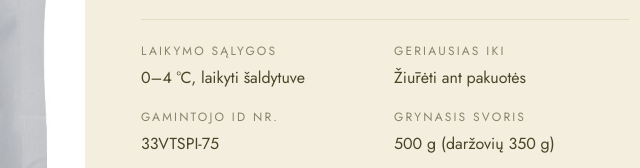
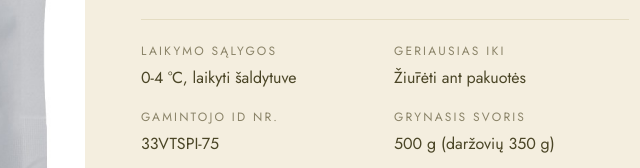
Before and after one commit to uktveris/sauer, a plain HTML site: page index.html in a window 1280 px wide. Shown: the part 3552-3720 px from the top of the page, 555-1195 px from the left. Drawn offline with Linux system fonts and the light colour scheme; a web font is replaced by a local one.

Commit message:
text fix

```diff
--- a/index.html
+++ b/index.html
@@ -164,7 +164,7 @@
         <div class="spec-grid">
           <div class="item">
             <span class="label-sm" data-en="Storage">Laikymo sąlygos</span>
-            <span class="val" data-en="0–4 °C, keep refrigerated">0–4 °C, laikyti šaldytuve</span>
+            <span class="val" data-en="0–4 °C, keep refrigerated">0-4 °C, laikyti šaldytuve</span>
           </div>
           <div class="item">
             <span class="label-sm" data-en="Best before">Geriausias iki</span>
```
